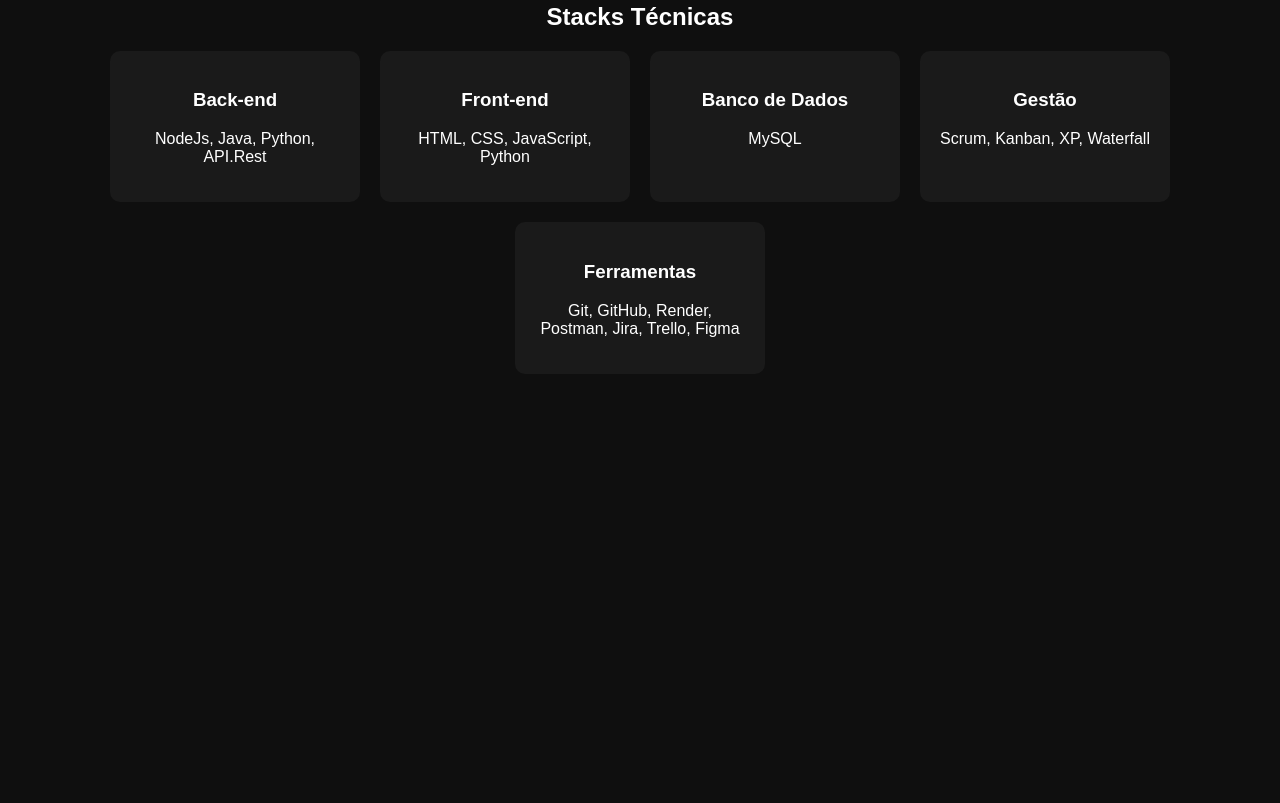
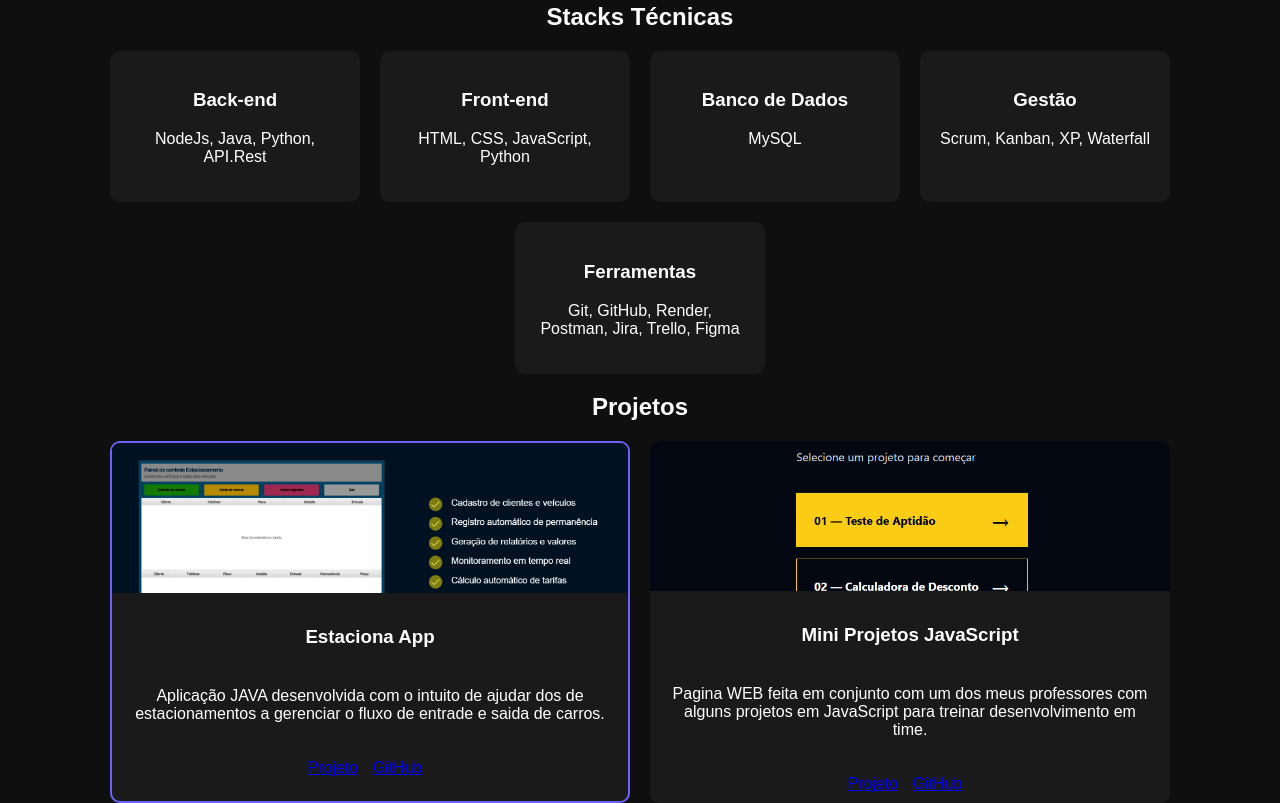
Before and after one commit to leandrodosreis/Portifolio, a plain HTML site: page index.html in a window 1280 px wide. Shown: the part 851-1654 px from the top of the page. Before the commit the page ends 1225 px from the top, so only its background shows below. Drawn offline with Linux system fonts and the light colour scheme.

Commit message:
criando cards de projetos

```diff
--- a/index.html
+++ b/index.html
@@ -78,6 +78,40 @@
         </div>
     </section>
 
+    <section id="projetos">
+        <div class="container center">
+            <h2>Projetos</h2>
+
+            <div class="grid">
+
+                <div class="card destaque">
+                    <div class="card-img">
+                    <img src="img/projeto1.png" alt="Projeto">
+                    </div>
+                    <h3>Estaciona App</h3>
+                    <p>Aplicação JAVA desenvolvida com o intuito de ajudar dos de estacionamentos a gerenciar o fluxo de entrade e saida de carros.</p>
+                    <div class="links">
+                        <a href="https://github.com/leandrodosreis/estaciona-app">Projeto</a>
+                        <a href="https://github.com/leandrodosreis">GitHub</a>
+                    </div>
+                </div>
+
+                <div class="card">
+                    <div class="card-img">
+                    <img src="img/projeto2.png" alt="Projeto">
+                    </div>
+                    <h3>Mini Projetos JavaScript</h3>
+                    <p>Pagina WEB feita em conjunto com um dos meus professores com alguns projetos em JavaScript para treinar desenvolvimento em time.</p>
+                    <div class="links">
+                    <a href="https://leandrodosreis.github.io/05-mini-projetos-leandrodosreis/">Projeto</a>
+                    <a href="https://github.com/leandrodosreis">GitHub</a>
+                    </div>
+                </div>
+
+            </div>
+        </div>
+    </section>
+
 
 </body>
 </html>
--- a/style.css
+++ b/style.css
@@ -96,3 +96,40 @@ nav a {
   border-radius: 10px;
   width: 250px;
 }
+
+.grid {
+  display: grid;
+  grid-template-columns: repeat(auto-fit, minmax(250px, 1fr));
+  gap: 20px;
+}
+
+.card {
+  background: #1a1a1a;
+  border-radius: 10px;
+  overflow: hidden;
+  transition: 0.3s;
+}
+
+.card:hover {
+  transform: translateY(-5px);
+}
+
+.card-img img {
+  width: 100%;
+  height: 150px;
+  object-fit: cover;
+}
+
+.card h3,
+.card p,
+.links {
+  padding: 10px 15px;
+}
+
+.destaque {
+  border: 2px solid #6c63ff;
+}
+
+.links a {
+  margin-right: 10px;
+}
```
Also changed, not shown: img/projeto1.png (added), img/projeto2.png (added).
